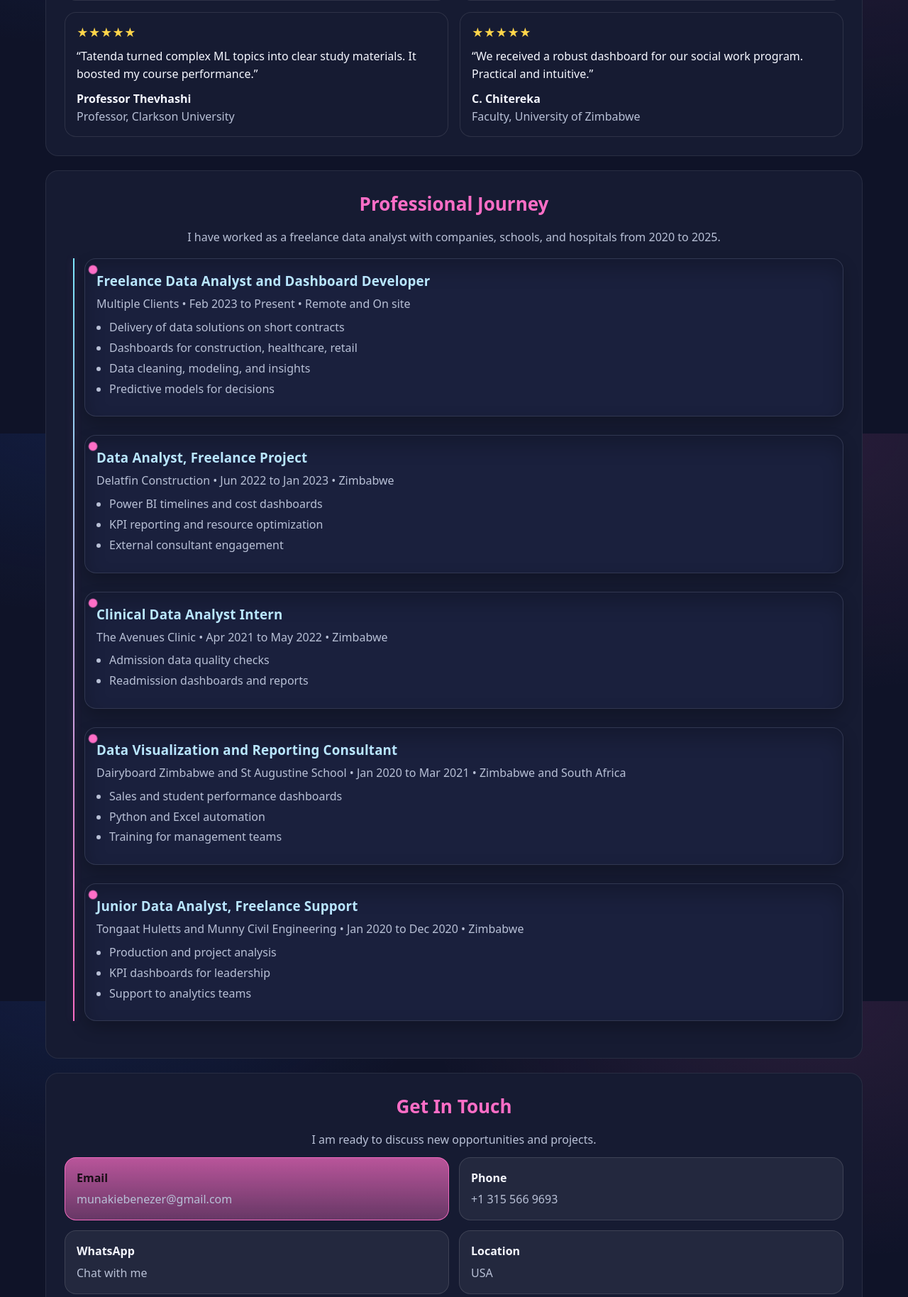
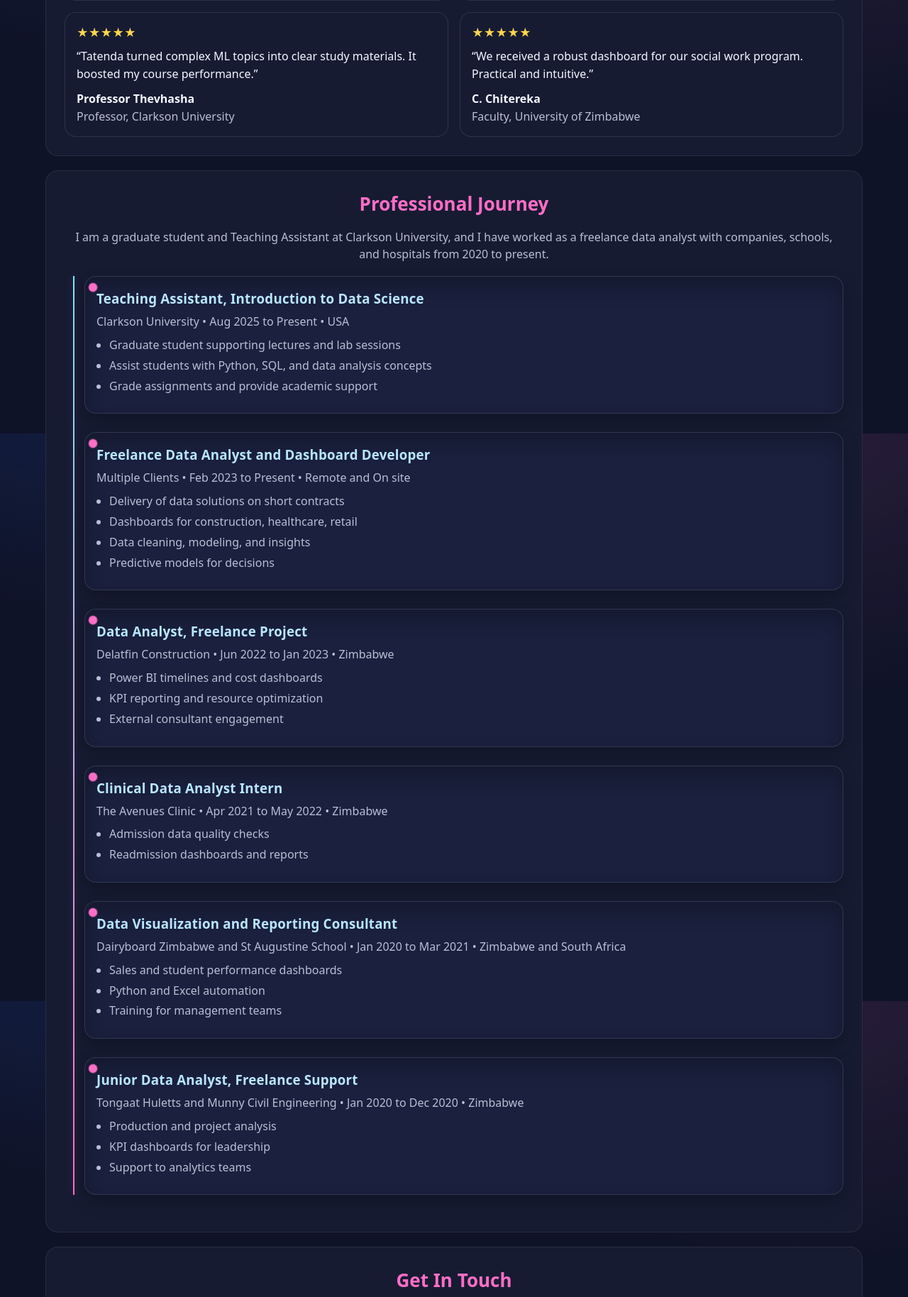
Before and after one commit to Tatenda-Munaki/portfolio, a Flask app: page / in a window 1280 px wide. Shown: the part 3389-5217 px from the top of the page at 71% size. Run offline with Flask 3, Linux system fonts and the light colour scheme; some libraries are stand-ins or nearby versions.

Commit message:
Update portfolio app

````diff
--- a/templates/index.html
+++ b/templates/index.html
@@ -106,7 +106,7 @@
 <blockquote class="testimonial">
   <div class="stars">★★★★★</div>
   <p>“Tatenda turned complex ML topics into clear study materials. It boosted my course performance.”</p>
-  <div class="who"><strong>Professor Thevhashi</strong><span class="muted"> Professor, Clarkson University</span></div>
+  <div class="who"><strong>Professor Thevhasha</strong><span class="muted"> Professor, Clarkson University</span></div>
 </blockquote>
 
 <blockquote class="testimonial">
@@ -115,7 +115,21 @@
   <div class="who"><strong>C. Chitereka</strong><span class="muted"> Faculty, University of Zimbabwe</span></div>
 </blockquote>
 
-</div> </section> <section class="panel hover-wiggle" id="experience"> <h2 class="section-title">Professional Journey</h2> <p class="muted center"> I have worked as a freelance data analyst with companies, schools, and hospitals from 2020 to 2025. </p> <div class="timeline"> <div class="t-item"> <div class="t-dot"></div> <div class="t-card"> <h3>Freelance Data Analyst and Dashboard Developer</h3> <p class="muted">Multiple Clients • Feb 2023 to Present • Remote and On site</p> <ul class="feat"> <li>Delivery of data solutions on short contracts</li> <li>Dashboards for construction, healthcare, retail</li> <li>Data cleaning, modeling, and insights</li> <li>Predictive models for decisions</li> </ul> </div> </div>
+</div> </section> <section class="panel hover-wiggle" id="experience"> <h2 class="section-title">Professional Journey</h2> <p class="muted center"> I am a graduate student and Teaching Assistant at Clarkson University, and I have worked as a freelance data analyst with companies, schools, and hospitals from 2020 to present. </p> <div class="timeline"> <div class="t-item"> <div class="t-dot"></div> <div class="t-card"> <h3>Teaching Assistant, Introduction to Data Science</h3> <p class="muted">Clarkson University • Aug 2025 to Present • USA</p> <ul class="feat"> <li>Graduate student supporting lectures and lab sessions</li> <li>Assist students with Python, SQL, and data analysis concepts</li> <li>Grade assignments and provide academic support</li> </ul> </div> </div>
+<div class="t-item">
+  <div class="t-dot"></div>
+  <div class="t-card">
+    <h3>Freelance Data Analyst and Dashboard Developer</h3>
+    <p class="muted">Multiple Clients • Feb 2023 to Present • Remote and On site</p>
+    <ul class="feat">
+      <li>Delivery of data solutions on short contracts</li>
+      <li>Dashboards for construction, healthcare, retail</li>
+      <li>Data cleaning, modeling, and insights</li>
+      <li>Predictive models for decisions</li>
+    </ul>
+  </div>
+</div>
+
 <div class="t-item">
   <div class="t-dot"></div>
   <div class="t-card">
@@ -176,6 +190,7 @@
 <a class="contact-card"
 href="https://wa.me/13155669693?text=Hi%20Tatenda%2C%20I%20came%20across%20your%20portfolio%20and%20I%27m%20interested%20in%20discussing%20potential%20projects%20and%20opportunities%20to%20work%20together."
 target="_blank" rel="noopener">
+
   <div class="contact-title">WhatsApp</div>
   <div class="contact-sub">Chat with me</div>
 </a>
@@ -191,6 +206,7 @@
 </div>
 
 <!-- ===== Send a Message ===== -->
+
 <section class="panel" id="send-message">
   <h2 class="section-title">Send a Message</h2>
 
@@ -198,6 +214,7 @@
     <label class="label">Your Name</label>
     <input class="input" type="text" name="from_name" id="from_name" placeholder="Enter your full name" required>
 
+```
 <label class="label">Email Address</label>
 <input class="input" type="email" name="reply_to" id="reply_to" placeholder="your.email@example.com" required>
 
@@ -211,9 +228,9 @@
 
 <!-- Inline success or error banner -->
 <div id="formBanner" class="alert" role="status" aria-live="polite"></div>
+```
+
   </form>
 </section>
 
-
-
 {% endblock %}
````
Lines whose indentation alone changed are shown as unchanged.
